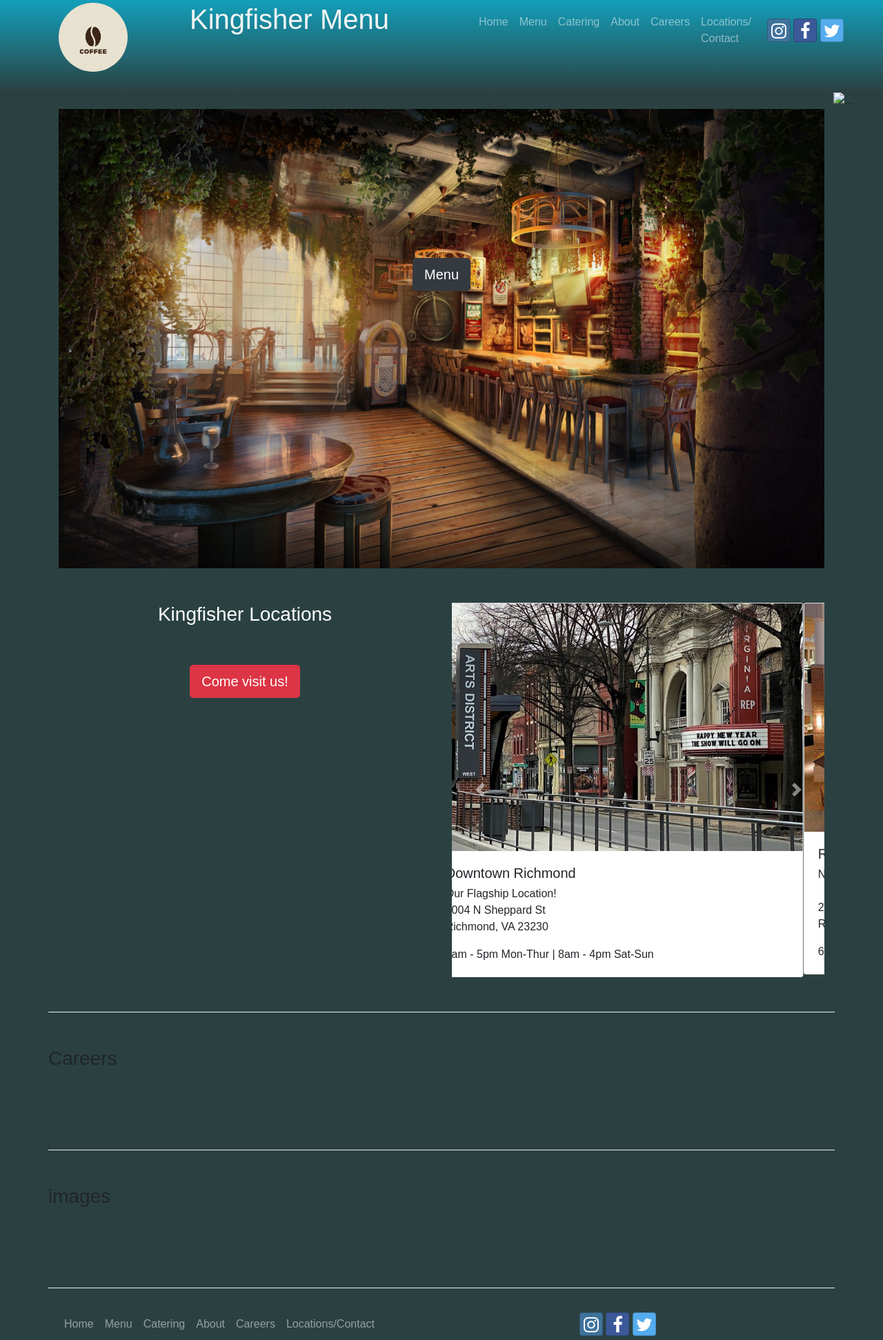
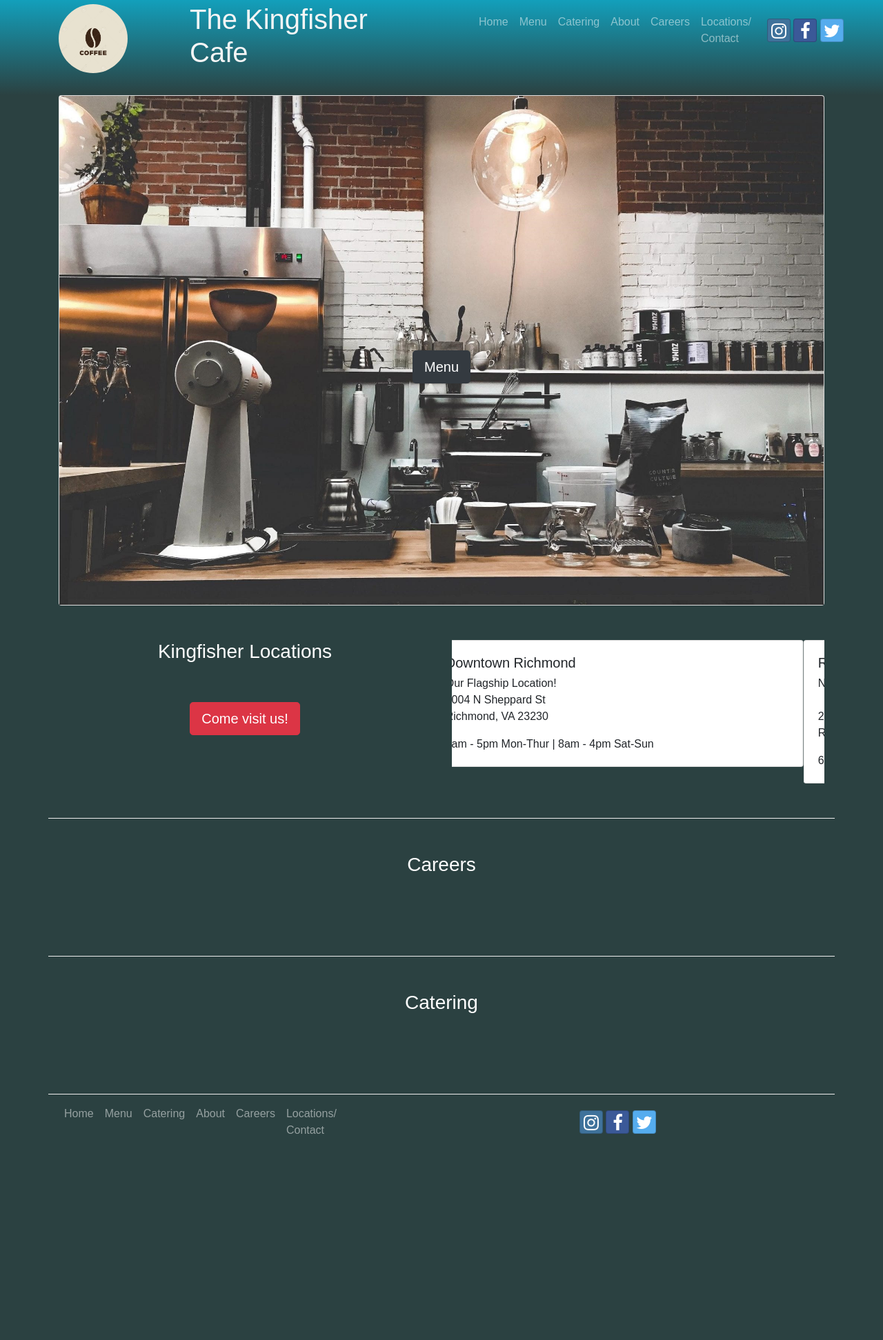
Before and after one commit to NathanSchnell/TheKingfisherCafe, a website: page index.html in a window 1280 px wide. Shown: the part 26-1969 px from the top of the page at 69% size. After the commit the page ends 1693 px from the top, so only its background shows below. Drawn offline with nearby package versions, Linux system fonts and the light colour scheme; a web font is replaced by a local one.

Commit message:
updated pages

```diff
--- a/css/styles.css
+++ b/css/styles.css
@@ -26,36 +26,6 @@ h1, h2, h3 {
     font-family: 'Ysabeau Office', sans-serif;
 }
 
-.img-wrapper {
-    position: relative;
-    width:auto;
-  }
-
-  .img-responsive {
-    width: 100%;
-    height: auto;
-  }
-
-  .img-overlay {
-    position: absolute;
-    top: 0;
-    bottom: 0;
-    left: 0;
-    right: 0;
-    text-align: center;
-  }
-
-  .img-overlay:before {
-    content: ' ';
-    display: block;
-    /* adjust 'height' to position overlay content vertically */
-    height: 50%;
-  }
-
-.list-item {
-    color: whitesmoke;
-}
-
 .modal-body {
   background-color: #2b4141;
 }
--- a/index.html
+++ b/index.html
@@ -22,7 +22,7 @@
                     <a href="index.html"><img src="img/logo.png" alt="The Kingfisher Cafe" class="logo img-fluid"></a>
                 </div>
                 <div class="col">
-                    <h1>Kingfisher Menu</h1>
+                    <h1>The Kingfisher Cafe</h1>
                 </div>
                 <div class="col-md-6">
                     <nav class="navbar navbar-expand-sm navbar-dark">
@@ -51,26 +51,16 @@
                 </div>
             </div>
     </header>
-    <div id="bodyCarousel" class="carousel slide" data-ride="carousel">
-        <div class="carousel-inner">
-            <div class="carousel-item active">
-                <img src="" class="d-block w-100" alt="...">
-            </div>
-            <div class="carousel-item">
-            <img src="" class="d-block w-100" alt="...">
-            </div>
-            <div class="carousel-item">
-            <img src="..." class="d-block w-100" alt="...">
-            </div>
-        </div>
-    </div>
     <div class="container">
-        <div class="align-items-center img-wrapper">
-            <img src="img/background.jpg" alt="coffee shop" class="img-responsive">
-        </div>
-        <div class="img-overlay">
-            <button type="button" class="btn btn-lg btn-dark text-white text-nowrap" data-toggle="modal" data-target="#menuModal">Menu</button>
-        </div>
+                <div class="card">
+                    <img class="card-img-top"
+                         src="img/coffee-bar.jpg">
+                    <div class="card-img-overlay card-inverse d-flex align-items-center justify-content-center">
+                        <div class="card-block pt-5">
+                            <button type="button" class="btn btn-lg btn-dark text-white text-nowrap" data-toggle="modal" data-target="#menuModal">Menu</button>
+                        </div>
+                    </div>
+                </div>
         <div class="row row-content">
             <div class="col-md-6 text-center text-white">
                 <h3>Kingfisher Locations</h3>
@@ -81,18 +71,16 @@
                     <div class="carousel-inner">
                       <div class="carousel-item active">
                         <div class="card">
-                            <img class="card-img-top d-block w-100" src="img/downtown_rva.jpg" alt="Downtown Richmond">
                             <div class="card-body">
                                 <h5 class="card-title">Downtown Richmond</h5>
                                 <p class="card-subtitle">Our Flagship Location!</p>
                                 <p class="card-text">1004 N Sheppard St <br>Richmond, VA 23230</p>
                                 <p class="card-text">6am - 5pm Mon-Thur | 8am - 4pm Sat-Sun</p>
-                            </div>
+                          </div>
                         </div>
                       </div>
                       <div class="carousel-item">
                         <div class="card">
-                            <img class="card-img-top d-block w-100" src="img/westend_rva.jpg" alt="West End of Richmond">
                             <div class="card-body">
                                 <h5 class="card-title">Richmond West End</h5>
                                 <p class="card-subtitle">Nestled in the heart of Richmond's West End!</p>
@@ -103,7 +91,6 @@
                       </div>
                       <div class="carousel-item">
                         <div class="card">
-                            <img class="card-img-top d-block w-100" src="img/northside.jpg" alt="Northside of Richmond">
                             <div class="card-body">
                                 <h5 class="card-title">Richmond North Side</h5>
                                 <p class="card-subtitle">Located near the beautiful Lewis Ginter Botantical Gardens!</p>
@@ -114,7 +101,6 @@
                       </div>
                       <div class="carousel-item">
                         <div class="card">
-                            <img class="card-img-top d-block w-100" src="img/westchester_commons.jpg" alt="Midlothian">
                             <div class="card-body">
                                 <h5 class="card-title">Midlothian</h5>
                                 <p class="card-subtitle">Located in the bustling up and coming Westchester Commons!</p>
@@ -124,22 +110,18 @@
                         </div>
                       </div>
                     </div>
-                    <a class="carousel-control-prev" href="#carousel-outer" role="button" data-slide="prev">
-                      <span class="carousel-control-prev-icon" aria-hidden="true"></span>
-                      <span class="sr-only">Previous</span>
-                    </a>
-                    <a class="carousel-control-next" href="#carousel-outer" role="button" data-slide="next">
-                      <span class="carousel-control-next-icon" aria-hidden="true"></span>
-                      <span class="sr-only">Next</span>
-                    </a>
                   </div>
             </div>
         </div>
         <div class="row row-content">
-            <h3>Careers</h3>
+            <div class="col text-center text-white">
+                <h3>Careers</h3>
+            </div>
         </div>
         <div class="row row-content">
-            <h3>images</h3>
+            <div class="col text-center text-white">
+                <h3>Catering</h3>
+            </div>
         </div>
     </div>
     <div class="modal fade" id="menuModal" tabindex="-1" aria-labelledby="menuModalLabel" aria-hidden="true">
@@ -348,7 +330,7 @@
         </div>
     </div>
     <footer>
-        <nav class="navbar navbar-expand-sm navbar-dark mt-4 mb-5">
+        <nav class="navbar navbar-expand-sm navbar-dark">
             <div class="container">
                 <button class="navbar-toggler" type="button" data-toggle="collapse" data-target="#kingFishNavbar">
                     <span class="navbar-toggler-icon"></span>
@@ -360,7 +342,7 @@
                         <li class="nav-item"><a class="nav-link" href="catering.html">Catering</a></li>
                         <li class="nav-item"><a class="nav-link" href="aboutus.html">About</a></li>
                         <li class="nav-item"><a class="nav-link" href="careers.html">Careers</a></li>
-                        <li class="nav-item"><a class="nav-link" href="contactus.html">Locations/Contact</a></li>
+                        <li class="nav-item"><a class="nav-link" href="contactus.html">Locations/</br>Contact</a></li>
                     </ul>
                     <div class="col-4">
                         <a class="btn btn-social-icon btn-instagram" href="http://instagram.com/"><i class="fa fa-instagram"></i></a>
```
Also changed, not shown: aboutus.html (+16 -3 lines), contactus.html (+8 -14 lines), img/coffee-bar.jpg (added), 1 other file.
